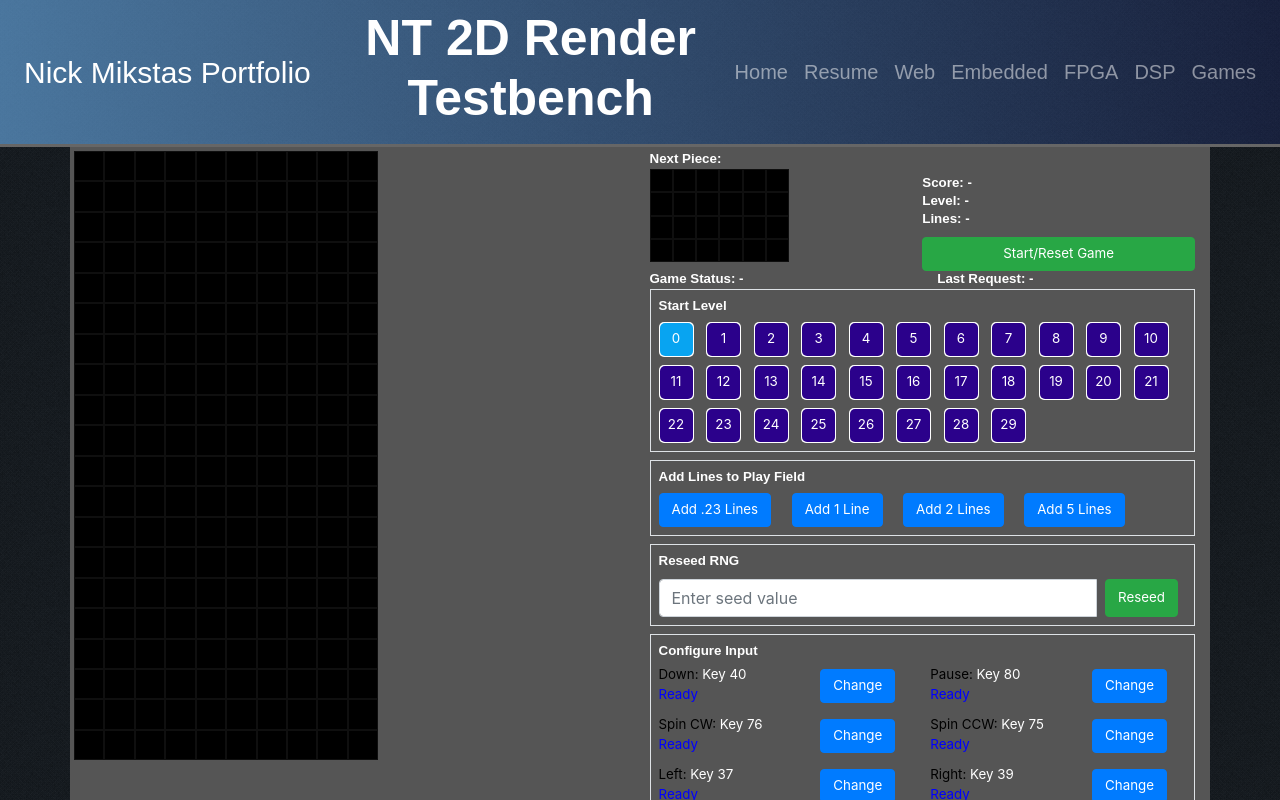
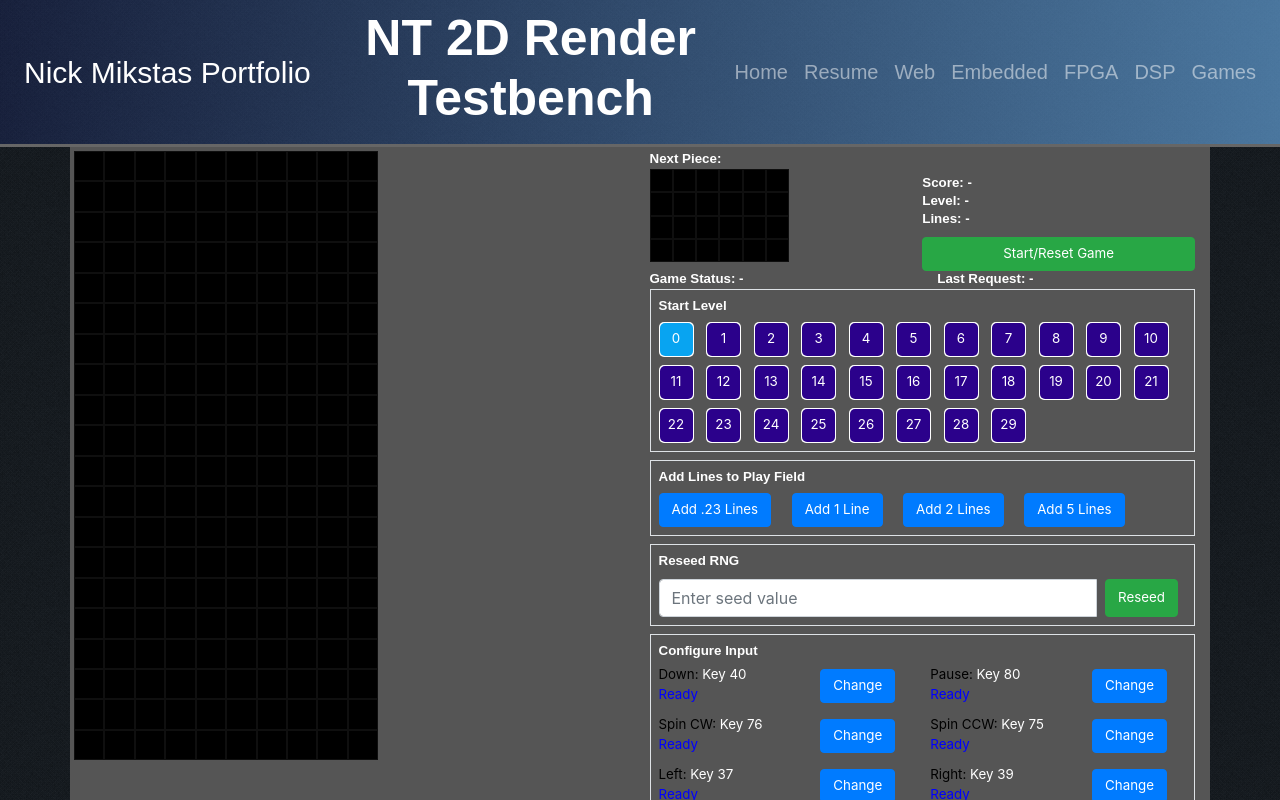
Before and after one commit to VinMannie/nt2d, a plain HTML site: page index.html in a window 1280 px wide. Drawn offline with nearby package versions, Linux system fonts and the light colour scheme; no server answers.

Commit message:
Updated the header format

```diff
--- a/assets/css/style.css
+++ b/assets/css/style.css
@@ -174,7 +174,7 @@ pre
 {
     font-family: Georgia, Times, serif;
     text-align: center;
-    background-image: linear-gradient(to right, rgba(109, 179, 242, .6), rgba(30, 47, 126, 0.3)), url('../images/noisy_net.png');
+    background-image: linear-gradient(to right, rgba(30, 47, 126, 0.3), rgba(109, 179, 242, .6)), url('../images/noisy_net.png');
     color: #ffffff;
     font-size: 30px;
     border-bottom: 3px solid #666666;
```
